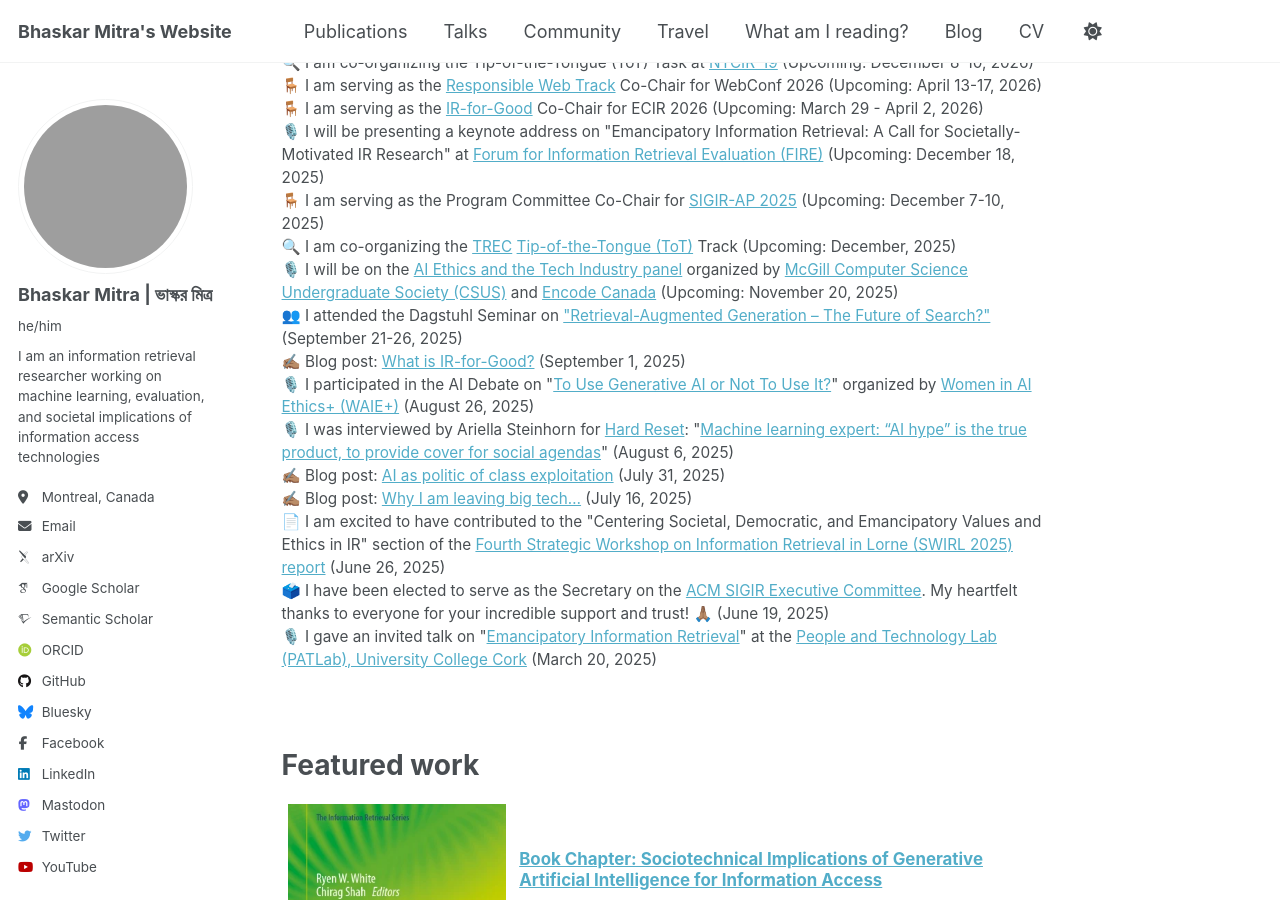
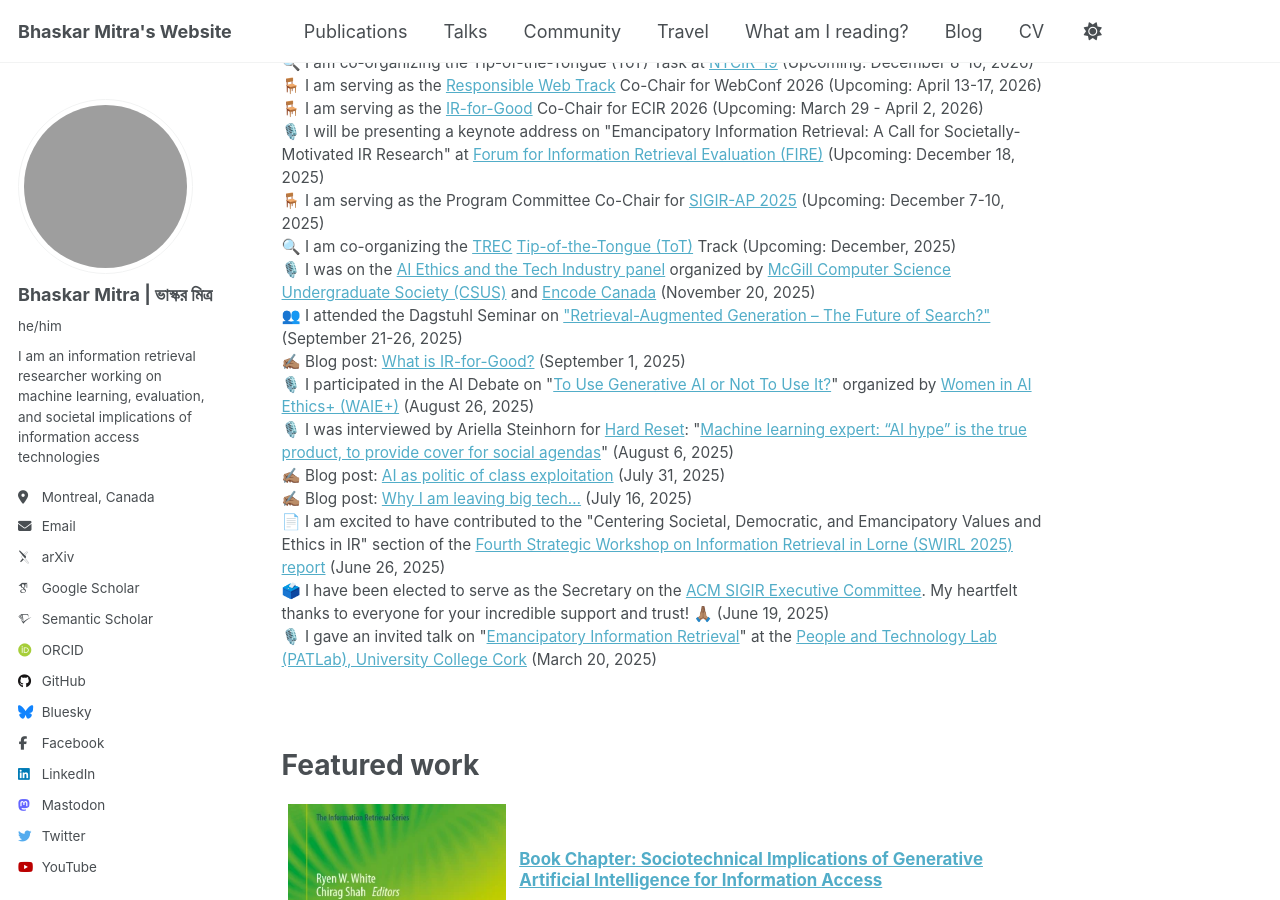
Before and after one commit to bhaskar-mitra/bhaskar-mitra.github.io, a Jekyll site: the page built from _pages/about.md, in a window 1280 px wide and 900 px high, scrolled down 430 px. Built offline with Jekyll 4.4.1, drawn with Linux system fonts in a browser that asks for light colours; some web fonts are replaced; grey boxes are pictures that could not be loaded.

Commit message:
Update about.md

```diff
--- a/_pages/about.md
+++ b/_pages/about.md
@@ -30,7 +30,7 @@
 <br/>
 🔍 I am co-organizing the <a href="https://trec.nist.gov/">TREC</a> <a href="https://trec-tot.github.io/guidelines">Tip-of-the-Tongue (ToT)</a> Track (Upcoming: December, 2025)
 <br/>
-🎙️ I will be on the <a href="https://evelya.co/en/mc-gill-university/encode-canada/ai-ethics-the-tech-industry-1414">AI Ethics and the Tech Industry panel</a> organized by <a href="https://www.mcgillcsus.com/">McGill Computer Science Undergraduate Society (CSUS)</a> and <a href="https://encodecanada.ca/">Encode Canada</a> (Upcoming: November 20, 2025)
+🎙️ I was on the <a href="https://evelya.co/en/mc-gill-university/encode-canada/ai-ethics-the-tech-industry-1414">AI Ethics and the Tech Industry panel</a> organized by <a href="https://www.mcgillcsus.com/">McGill Computer Science Undergraduate Society (CSUS)</a> and <a href="https://encodecanada.ca/">Encode Canada</a> (November 20, 2025)
 <br/>
 👥 I attended the Dagstuhl Seminar on <a href="https://www.dagstuhl.de/25391">"Retrieval-Augmented Generation – The Future of Search?"</a> (September 21-26, 2025)
 <br/>
```
